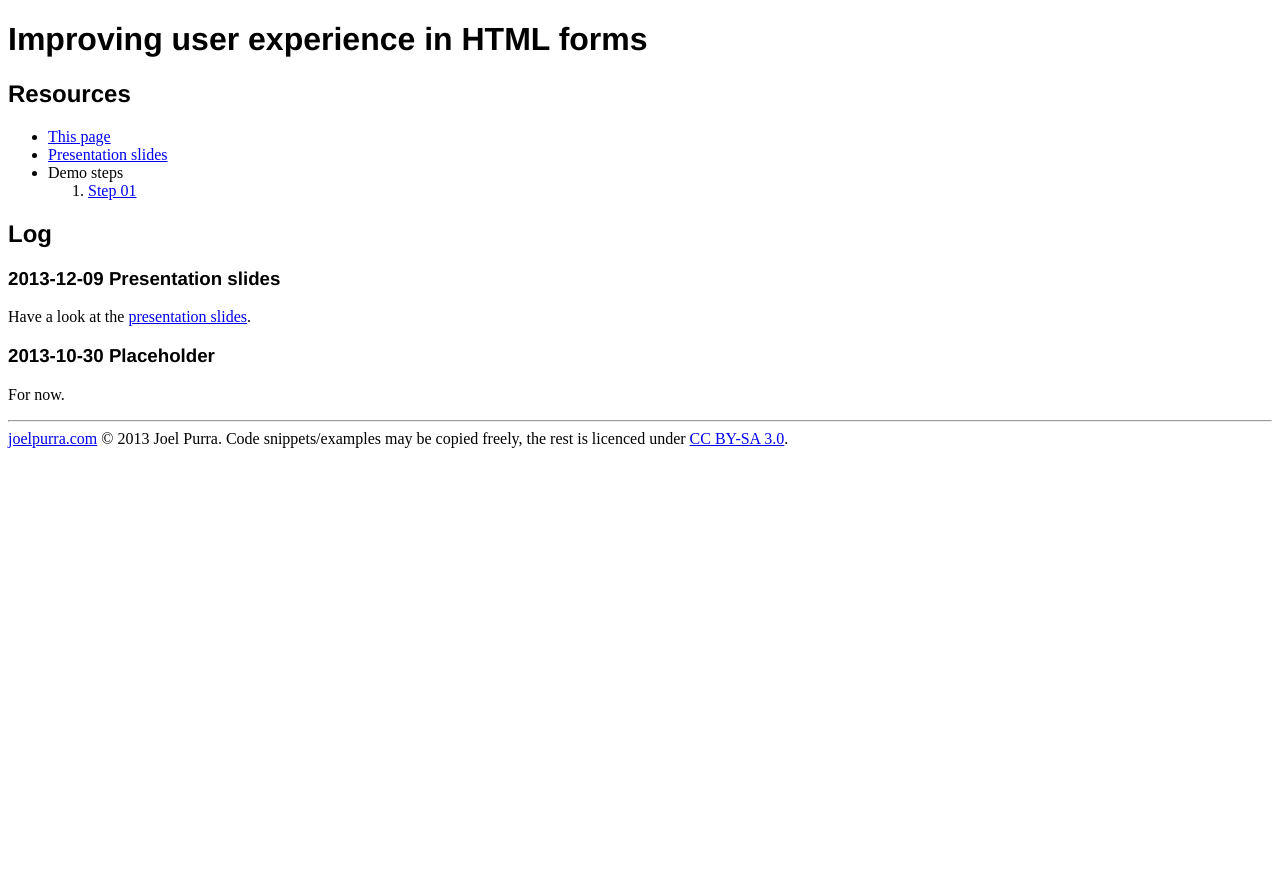
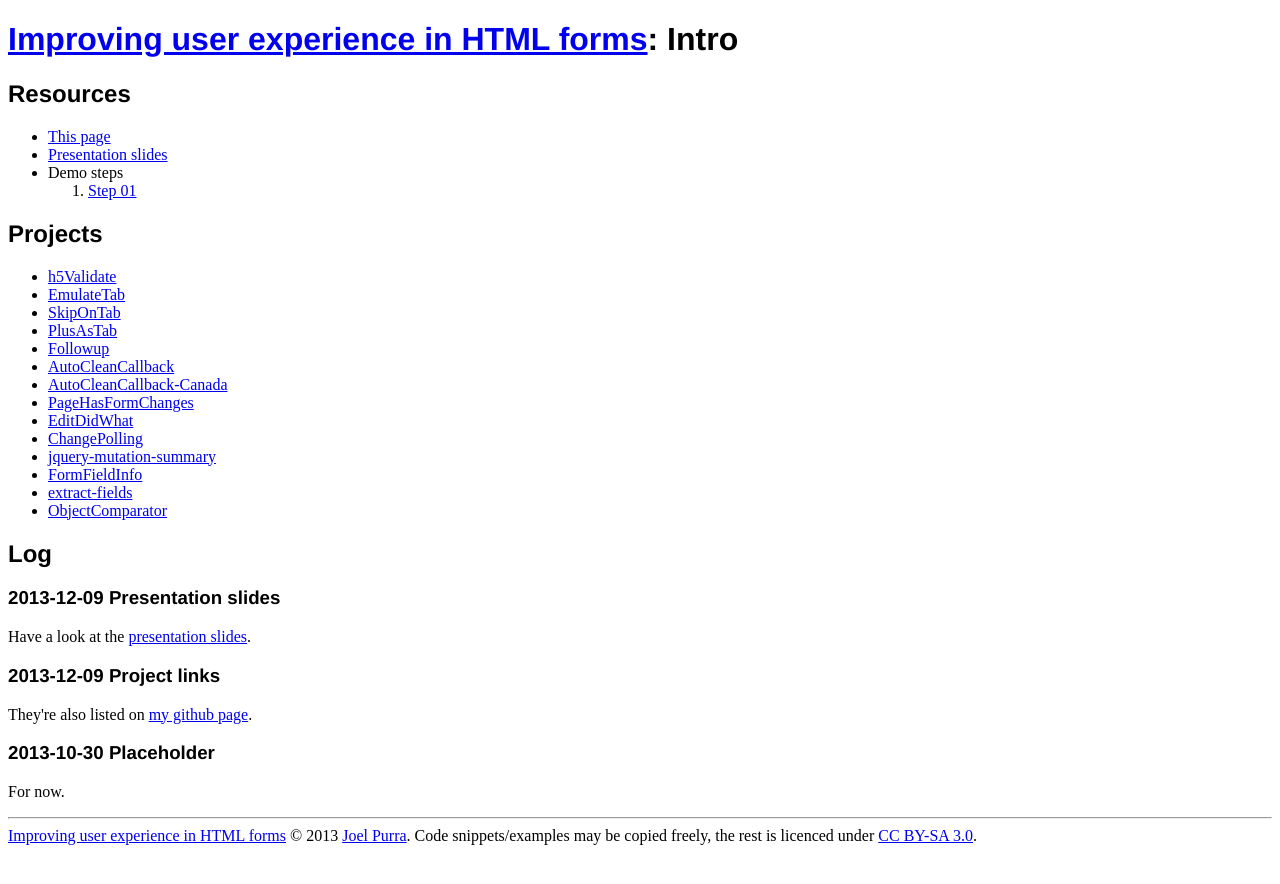
Before and after one commit to joelpurra/html-forms, a Jekyll site: the page built from index.html, in a window 1280 px wide. Shown: the top 884 px of the page. Built offline with Jekyll 4.4.1, drawn with Linux system fonts in a browser that asks for light colours; some web fonts are replaced.

Commit message:
Make the root index a jekyll page

```diff
--- a/_config.yml
+++ b/_config.yml
@@ -11,7 +11,7 @@
 
 
 # Used in titles, headers and links to your project url.
-projectName: HTML Forms
+projectName: Improving user experience in HTML forms
 
 # Use this for the gh-pages root of your project.
 projectUrl: http://joelpurra.github.io/html-forms
--- a/_layouts/page.html
+++ b/_layouts/page.html
@@ -1,13 +1,27 @@
 ---
 layout: bare
 ---
-<head>
+
+<head lang="en">
+	<meta http-equiv="Content-Type" content="text/html; charset=UTF-8" />
     <title>{{ site.projectName }}: {{ page.title | xml_escape }}</title>
+    <link rel="stylesheet" type="text/css" href="http://fonts.googleapis.com/css?family=Quando" />
+    <style type="text/css" scoped="scoped">
+    h1, h2, h3 {
+        font-family: Quando, Helvetica, Verdana, sans-serif;
+    }
+    </style>
+
 </head>
+
 <body>
     <h1>
         <a href="{{ site.projectUrl }}">{{ site.projectName }}</a>: {{ page.title | xml_escape }}
     </h1>
     {{ content }}
+    <footer class="container">
+        <hr />
+        <a href="{{ site.projectUrl }}">{{ site.projectName }}</a> &copy; 2013 <a href="http://joelpurra.com/">Joel Purra</a>. Code snippets/examples may be copied freely, the rest is licenced under <a href="https://creativecommons.org/licenses/by-sa/3.0/">CC BY-SA 3.0</a>.
+    </footer>
     {% include ga.html %}
 </body>
--- a/index.html
+++ b/index.html
@@ -1,38 +1,57 @@
-<!DOCTYPE html>
-<html>
-
-<head lang="en" class="no-js">
-    <meta http-equiv="Content-Type" content="text/html; charset=UTF-8" />
-    <title>
-        Improving user experience in HTML forms
-    </title>
-
-    <link rel="stylesheet" type="text/css" href="http://fonts.googleapis.com/css?family=Quando" />
-    <style type="text/css">
-    h1, h2, h3 {
-        font-family: Quando, Helvetica, Verdana, sans-serif;
-    }
-    </style>
-</head>
-
-<body>
-    <header class="container">
-        <h1>
-            Improving user experience in HTML forms
-        </h1>
-    </header>
-
+---
+layout: page
+title: Intro
+---
 <section>
     <h2>
         Resources
     </h2>
     <ul>
-            <li><a href="http://joelpurra.github.io/html-forms/">This page</a></li>
-            <li><a href="http://joelpurra.github.io/html-forms-presentation/">Presentation slides</a></li>
+        <li><a href="http://joelpurra.github.io/html-forms/">This page</a>
+        </li>
+        <li><a href="http://joelpurra.github.io/html-forms-presentation/">Presentation slides</a>
+        </li>
         <li>Demo steps
             <ol>
-                    <li><a href="demo-steps/01.html">Step 01</a></li>
+                <li><a href="demo-steps/01.html">Step 01</a>
+                </li>
             </ol>
+        </li>
+    </ul>
+</section>
+
+<section>
+    <h2>
+        Projects
+    </h2>
+    <ul>
+        <li><a href="https://github.com/joelpurra/h5Validate">h5Validate</a>
+        </li>
+        <li><a href="http://joelpurra.github.com/emulatetab">EmulateTab</a>
+        </li>
+        <li><a href="http://joelpurra.github.com/skipontab">SkipOnTab</a>
+        </li>
+        <li><a href="http://joelpurra.github.com/plusastab">PlusAsTab</a>
+        </li>
+        <li><a href="https://github.com/joelpurra/followup">Followup</a>
+        </li>
+        <li><a href="https://github.com/joelpurra/autocleancallback">AutoCleanCallback</a>
+        </li>
+        <li><a href="https://github.com/joelpurra/autocleancallback-canada">AutoCleanCallback-Canada</a>
+        </li>
+        <li><a href="https://github.com/joelpurra/pagehasformchanges">PageHasFormChanges</a>
+        </li>
+        <li><a href="http://joelpurra.github.com/editdidwhat">EditDidWhat</a>
+        </li>
+        <li><a href="https://gist.github.com/joelpurra/2944926">ChangePolling</a>
+        </li>
+        <li><a href="https://github.com/joelpurra/jquery-mutation-summary">jquery-mutation-summary</a>
+        </li>
+        <li><a href="https://github.com/joelpurra/formfieldinfo">FormFieldInfo</a>
+        </li>
+        <li><a href="https://github.com/joelpurra/extract-fields">extract-fields</a>
+        </li>
+        <li><a href="https://gist.github.com/joelpurra/2984763">ObjectComparator</a>
         </li>
     </ul>
 </section>
@@ -55,6 +74,18 @@
 
     <section>
         <h3>
+            <time datetime="2013-12-09" title="2013-12-09">
+                2013-12-09
+            </time>
+            Project links
+        </h3>
+        <p>
+            They're also listed on <a href="http://joelpurra.github.io/">my github page</a>.
+        </p>
+    </section>
+
+    <section>
+        <h3>
             <time datetime="2013-10-30" title="2013-10-30">
                 2013-10-30
             </time>
@@ -65,12 +96,3 @@
         </p>
     </section>
 </section>
-
-    <footer class="container">
-        <hr />
-        <a href="/">joelpurra.com</a> &copy; 2013 Joel Purra. Code snippets/examples may be copied freely, the rest is licenced under <a href="https://creativecommons.org/licenses/by-sa/3.0/">CC BY-SA 3.0</a>.
-    </footer>
-    <!-- #include virtual="/inc/ga.html" -->
-</body>
-
-</html>
```
Lines whose indentation alone changed are shown as unchanged.
